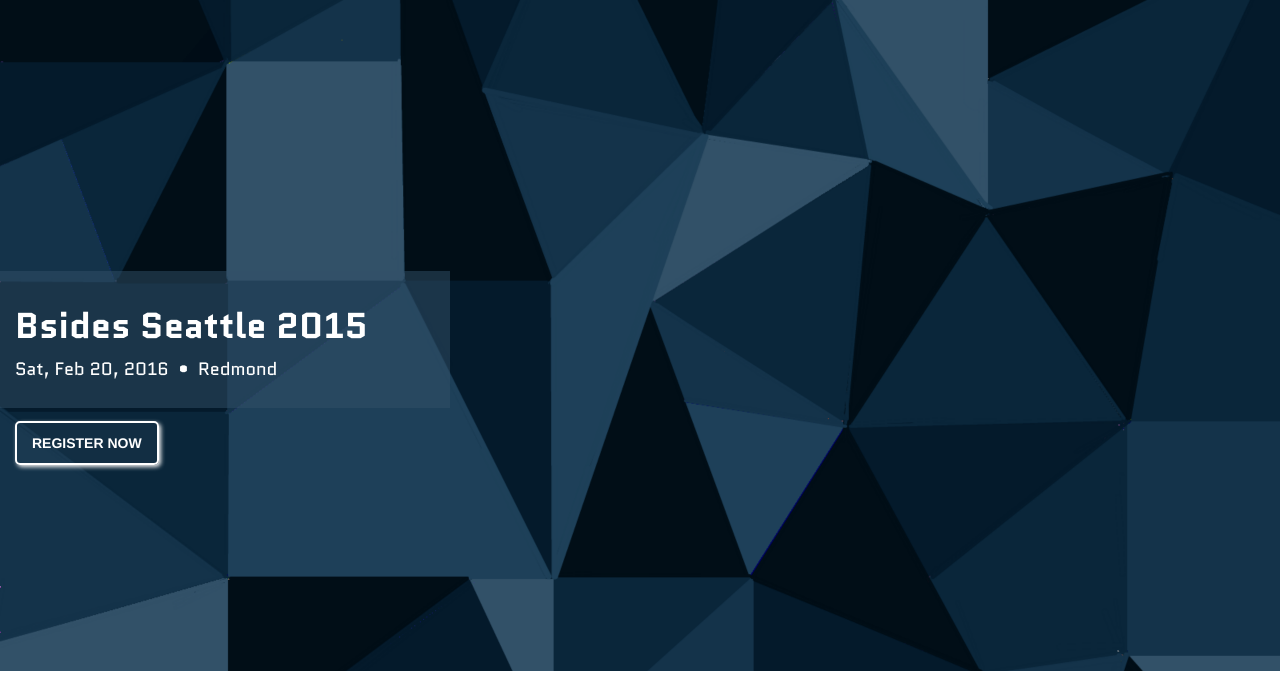
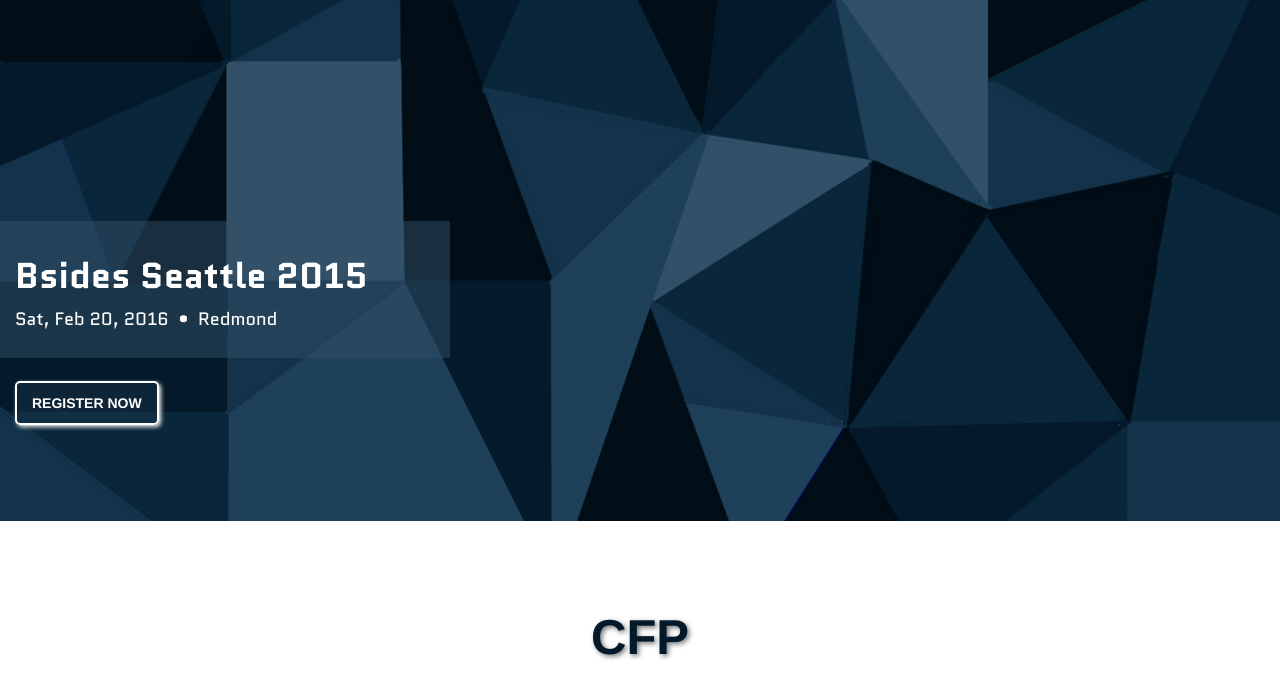
Before and after one commit to phablue/BSIdes_webpage, a website: page index.html in a window 1280 px wide. Shown: the part 129-802 px from the top of the page. Drawn offline with Linux system fonts and the light colour scheme; a web font is replaced by a local one.

Commit message:
fixed main image size

```diff
--- a/assets/stylesheets/layouts/_header.sass
+++ b/assets/stylesheets/layouts/_header.sass
@@ -14,7 +14,7 @@
 
   @media only screen and (min-width: 1024px)
     background-image: url("#{$image-path}/assets/images/main-img-lg.png")
-    height: 800px
+    height: 650px
 
 .event-
   &info
@@ -36,7 +36,7 @@
 
     @media only screen and (min-width: 1024px)
       max-width: 450px
-      top: 400px
+      top: 350px
 
   &name
     font-weight: 900
@@ -66,7 +66,7 @@
     top: 450px
 
   @media only screen and (min-width: 1024px)
-    top: 550px
+    top: 510px
 
   a
     color: $register-btn-font-color
```
Also changed, not shown: assets/dest/stylesheets/application.css.
